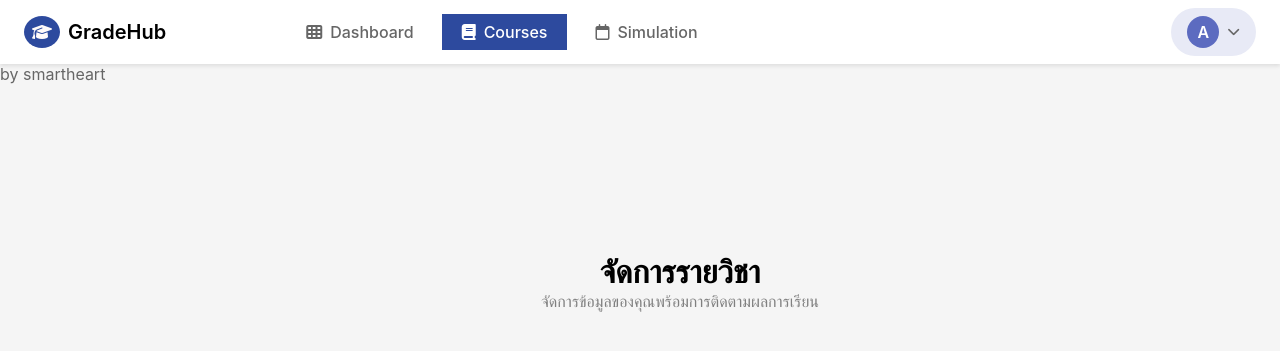
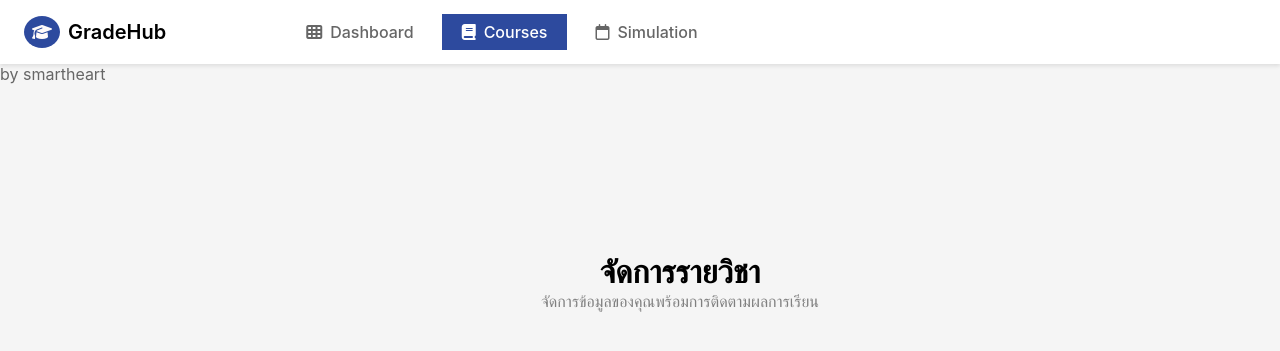
Before and after one commit to Kmitl68070131/GradeHub, a Flask app: page /courses in a window 1280 px wide. Shown: the top 351 px of the page. Run offline with Flask 3, Linux system fonts and the light colour scheme.

Commit message:
Update base.html
เอาระบบ log-in ออก

```diff
--- a/my_project/templates/base.html
+++ b/my_project/templates/base.html
@@ -87,7 +87,6 @@
             color: #2d4a9e;
         }
 
-
         .nav-link.active {
             color: #ffffff;
             background-color: #2d4a9e;
@@ -97,38 +96,6 @@
             display: flex;
             align-items: center;
             padding-right: 1.5rem;
-        }
-
-        .user-menu {
-            display: flex;
-            align-items: center;
-            gap: 0.5rem;
-            padding: 0.5rem 1rem;
-            background: #e8eaf6;
-            border-radius: 50px;
-            cursor: pointer;
-            transition: background 0.3s ease;
-        }
-
-        .user-menu:hover {
-            background: #c5cae9;
-        }
-
-        .user-avatar {
-            width: 32px;
-            height: 32px;
-            background: #5c6bc0;
-            color: white;
-            border-radius: 50%;
-            display: flex;
-            align-items: center;
-            justify-content: center;
-            font-weight: 600;
-        }
-
-        .user-menu i {
-            color: #666;
-            font-size: 0.8rem;
         }
 
         /* Responsive */
@@ -207,13 +174,6 @@
             </ul>
 
         </div>
-
-        <div class="nav-right">
-            <div class="user-menu">
-                <div class="user-avatar">A</div>
-                <i class="fas fa-chevron-down"></i>
-            </div>
-        </div>
     </nav>
 
     <p class="create-by" style="color: #666;">by smartheart</p>
```
